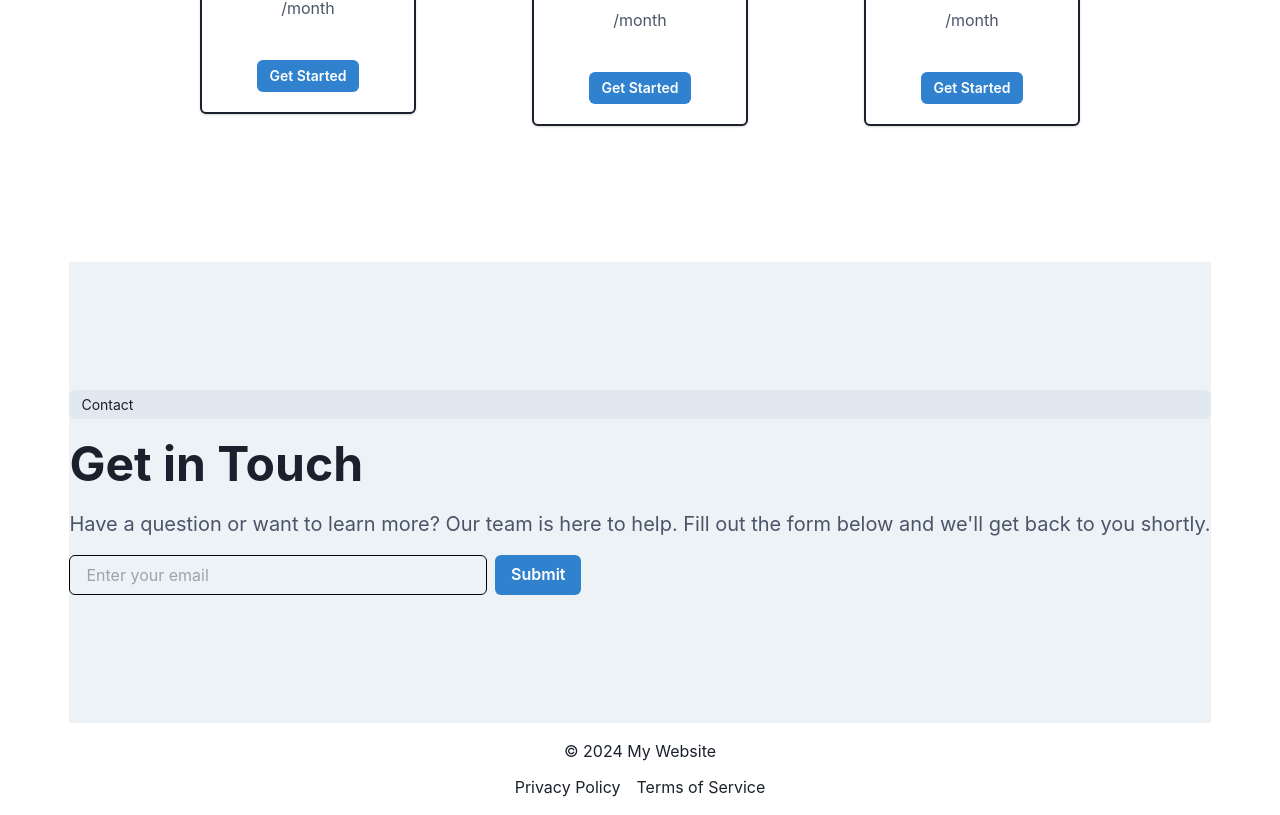
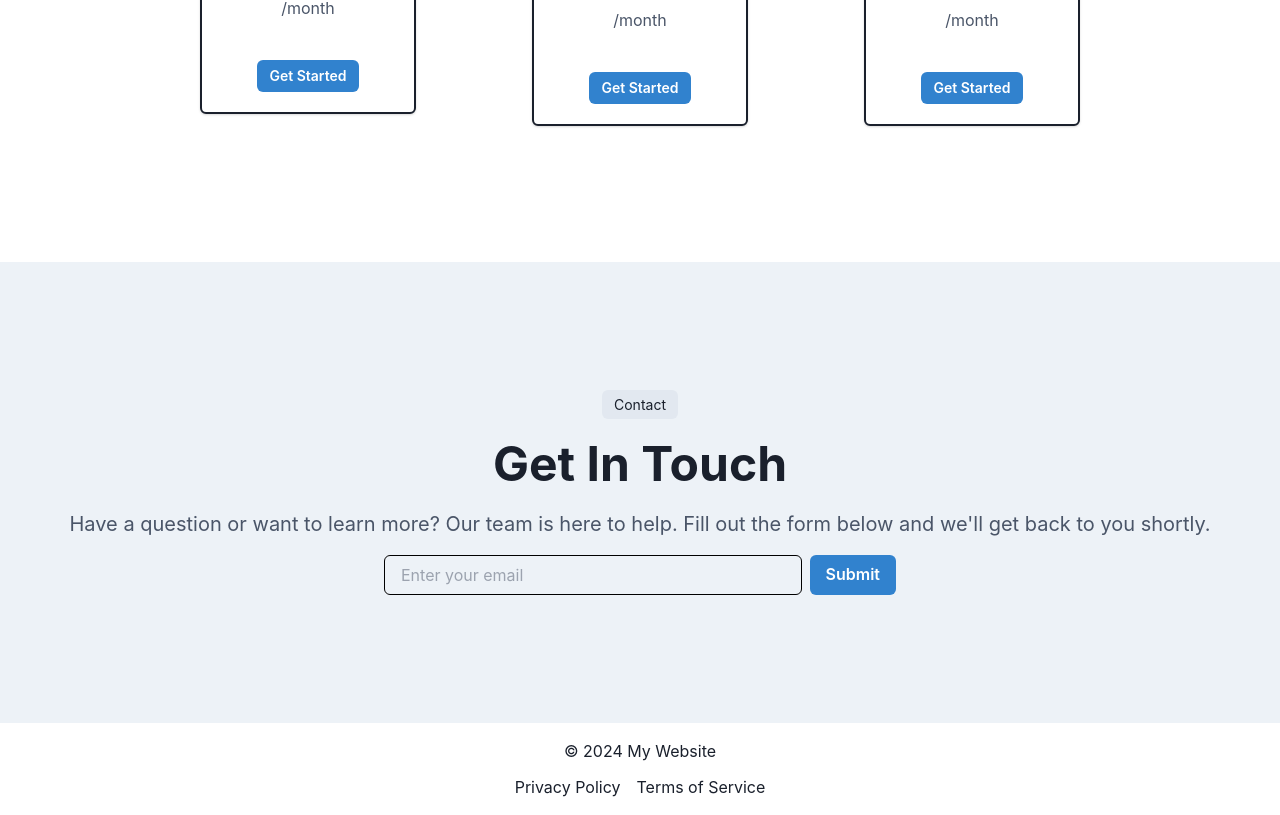
Before and after one commit to leetrunghaau/task_sys_FE, a Next.js app: page / in a window 1280 px wide. Shown: the part 1858-2673 px from the top of the page. Built offline with nearby package versions, Linux system fonts and the light colour scheme.

Commit message:
fix bug prod

```diff
--- a/src/app/Components/landingPage/Contact.jsx
+++ b/src/app/Components/landingPage/Contact.jsx
@@ -2,8 +2,8 @@ import { Box, Heading, Text, VStack, Input, Button } from "@chakra-ui/react";
 
 export default function Contact() {
   return (
-    <Box as="section" py={{ base: 12, md: 24, lg: 32 }} bg="gray.100">
-      <VStack spacing={4} alignItems="left">
+    <Box as="section" py={{ base: 12, md: 24, lg: 32 }} bg="gray.100" w="100vw">
+      <VStack spacing={4} alignItems="center">
         <Text bg="gray.200" px={3} py={1} borderRadius="md" fontSize="sm">
           Contact
         </Text>
@@ -11,7 +11,7 @@ export default function Contact() {
           as="h2"
           fontSize={{ base: "2xl", md: "5xl" }}
           fontWeight="bold">
-          Get in Touch
+          Get In Touch
         </Heading>
         <Text
           textAlign={"left"}
```
